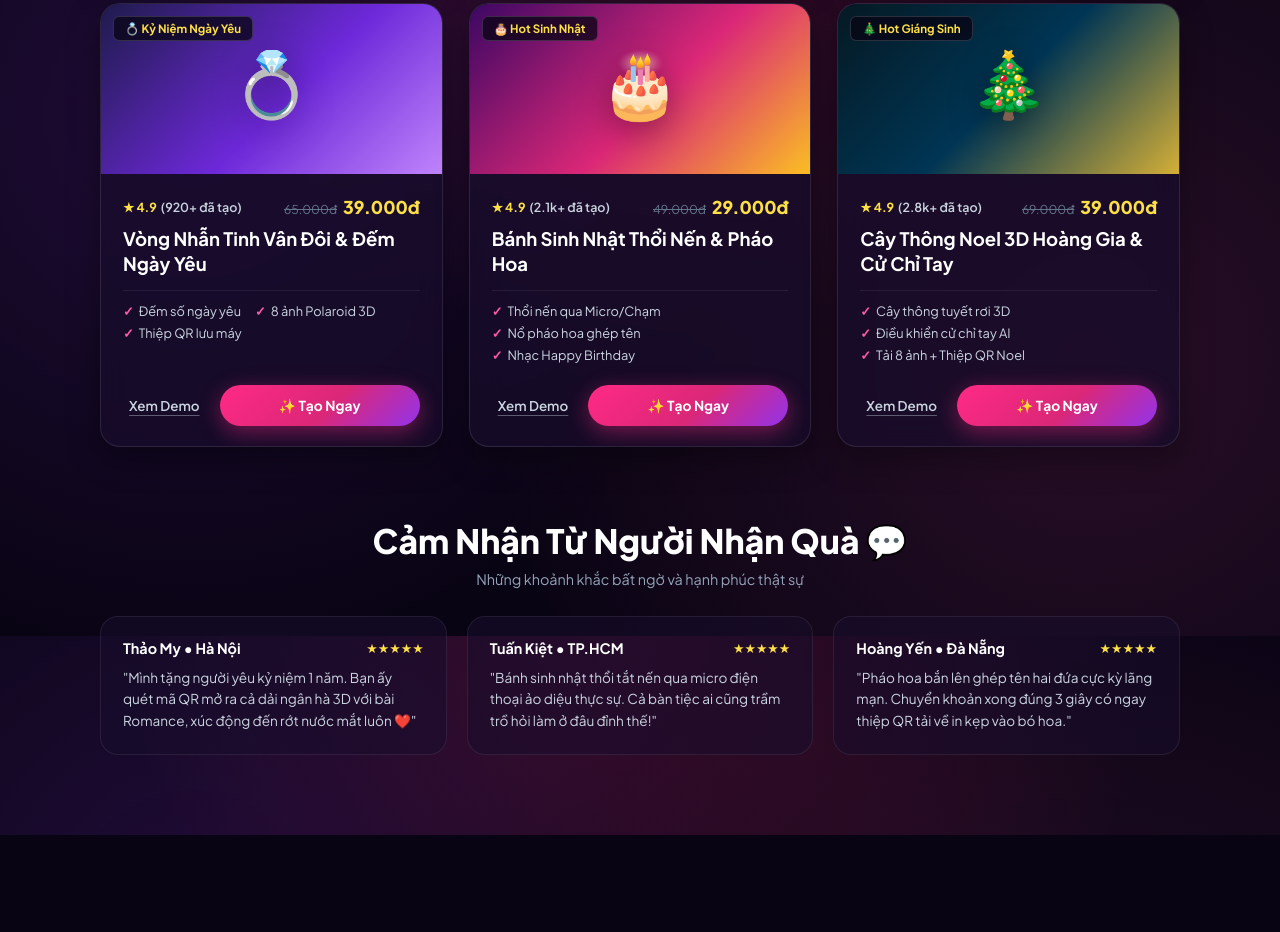
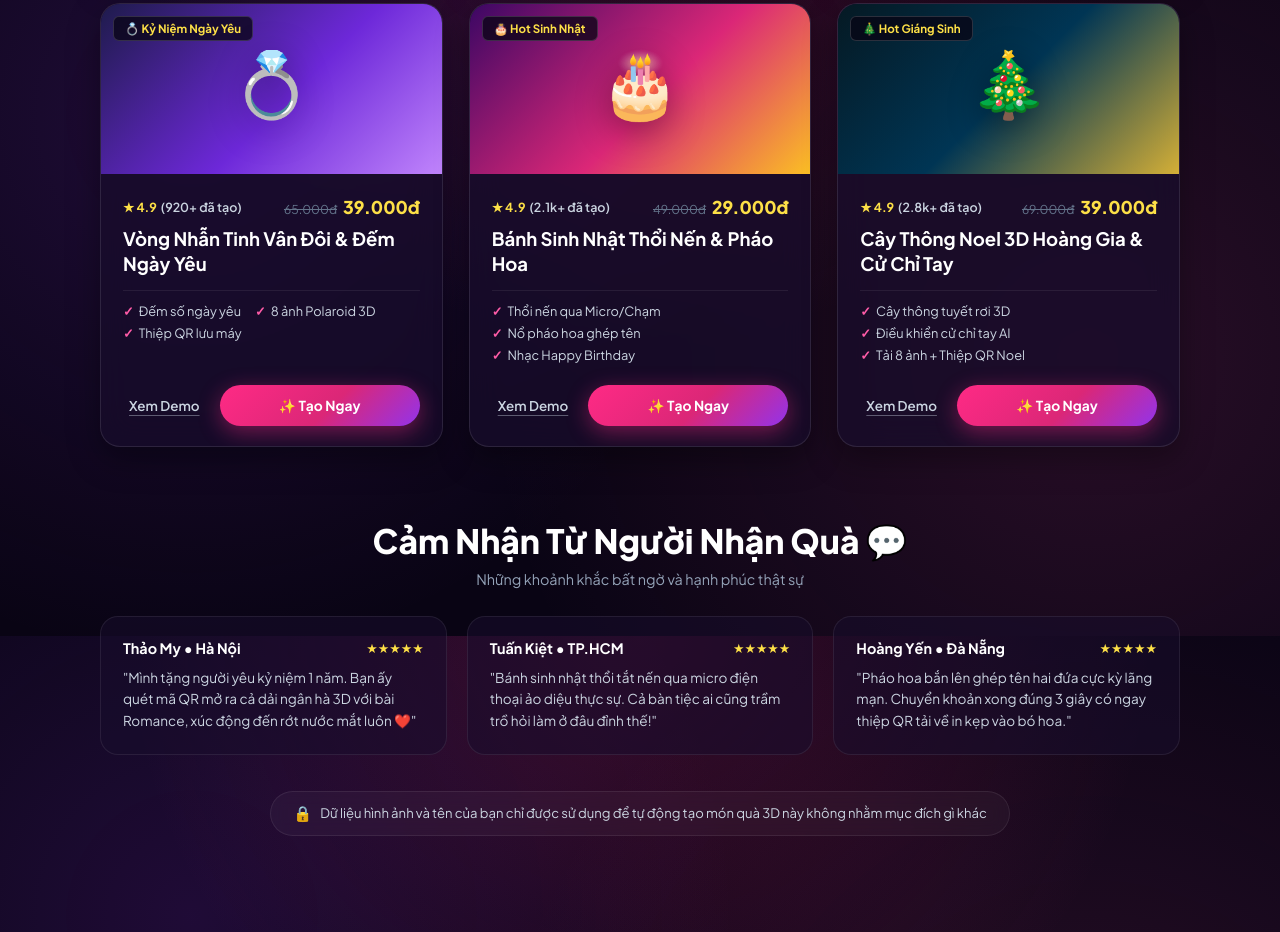
Before and after one commit to hieuttuet/web_ca_nhan, a plain HTML site: page index.html in a window 1280 px wide. Shown: the part 964-1896 px from the top of the page. Before the commit the page ends 1799 px from the top, so only its background shows below. Drawn offline with Linux system fonts and the light colour scheme.

Commit message:
feat(home): add privacy and data protection notice under reviews section

```diff
--- a/index.html
+++ b/index.html
@@ -234,6 +234,11 @@
       }
       .trust-divider {
         display: none;
+      }
+      .privacy-notice-strip {
+        border-radius: 14px;
+        padding: 10px 16px;
+        font-size: 0.78rem;
       }
     }
 
@@ -589,6 +594,30 @@
       line-height: 1.6;
     }
 
+    /* Cam kết bảo mật dữ liệu */
+    .privacy-notice-strip {
+      margin: 36px auto 16px;
+      display: inline-flex;
+      align-items: center;
+      justify-content: center;
+      gap: 8px;
+      padding: 10px 22px;
+      background: rgba(255, 255, 255, 0.035);
+      border: 1px solid rgba(255, 255, 255, 0.08);
+      border-radius: 999px;
+      font-size: 0.82rem;
+      color: #cbd5e1;
+      max-width: 90%;
+      line-height: 1.5;
+      text-align: center;
+      backdrop-filter: blur(8px);
+    }
+
+    .privacy-notice-strip .privacy-icon {
+      font-size: 0.95rem;
+      flex-shrink: 0;
+    }
+
     /* ==================== 6. NON-INTRUSIVE FOMO NOTIFICATION ==================== */
     .live-buyer-toast {
       position: fixed;
@@ -757,6 +786,12 @@
             "Pháo hoa bắn lên ghép tên hai đứa cực kỳ lãng mạn. Chuyển khoản xong đúng 3 giây có ngay thiệp QR tải về in kẹp vào bó hoa."
           </p>
         </div>
+      </div>
+
+      <!-- Cam kết bảo mật dữ liệu khách hàng -->
+      <div class="privacy-notice-strip">
+        <span class="privacy-icon">🔒</span>
+        <span>Dữ liệu hình ảnh và tên của bạn chỉ được sử dụng để tự động tạo món quà 3D này không nhằm mục đích gì khác</span>
       </div>
     </section>
   </div>
```
